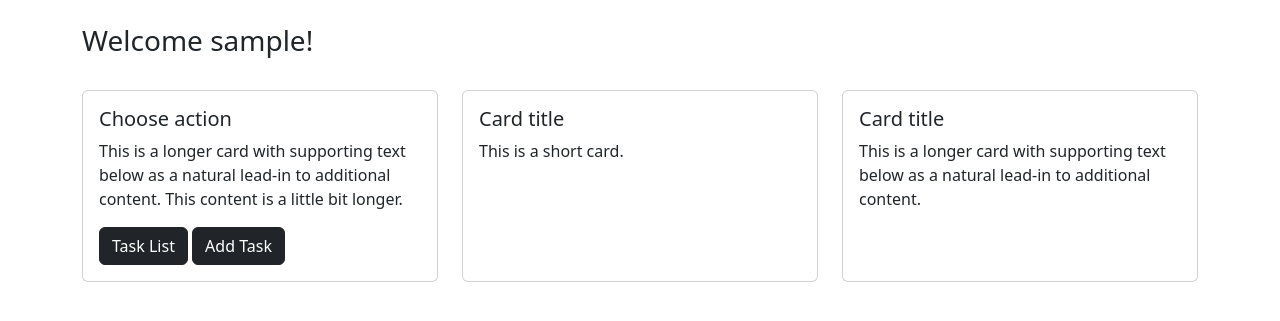
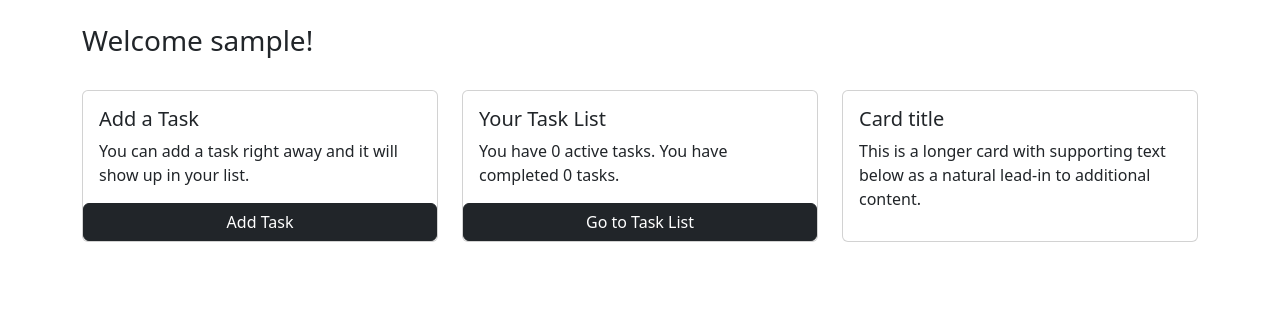
Before and after one commit to kotolada/task_manager, a Django app: page / in a window 1280 px wide. Shown: the part 56-377 px from the top of the page. Run offline with Django 5.2, Linux system fonts and the light colour scheme; the visitor is signed in with stand-in values (Sample User, id 1); data that the repository does not hold is empty.

Commit message:
Modified the home page, added the completed tasks view

```diff
--- a/task_manager/forms.py
+++ b/task_manager/forms.py
@@ -59,4 +59,4 @@ class AddTaskForm(forms.ModelForm):
 
     class Meta:
         model = Task
-        exclude = ('task_status',)
+        exclude = ('task_status', 'user',)
--- a/task_manager/models.py
+++ b/task_manager/models.py
@@ -1,5 +1,6 @@
 from django.db import models
 from django.utils.translation import gettext_lazy as _
+from django.contrib.auth.models import User
 
 # Create your models here.
 class Task(models.Model):
@@ -8,6 +9,7 @@ class Task(models.Model):
         IN_PROGRESS = 'IN_PROGRESS', _('In Progress')
         DONE = 'DONE', _('Done')
 
+    user = models.ForeignKey(User, on_delete=models.CASCADE)
     task_name = models.CharField(max_length=100)
     task_description = models.TextField(blank=True, null=True)
     due_date = models.DateTimeField(blank=True, null=True)
--- a/task_manager/templates/home.html
+++ b/task_manager/templates/home.html
@@ -10,19 +10,30 @@
     <div class="col">
       <div class="card h-100">
         <div class="card-body">
-          <h5 class="card-title">Choose action</h5>
-          <p class="card-text">This is a longer card with supporting text below as a natural lead-in to additional content. This content is a little bit longer.</p>
-          <a href="{% url 'task_list' %}" class="btn btn-dark">Task List</a>
-          <a href="{% url 'add_task' %}" class="btn btn-dark">Add Task</a>
+          <h5 class="card-title">Add a Task</h5>
+          <p class="card-text">You can add a task right away and it will show up in your list.</p>
         </div>
+        <a href="{% url 'add_task' %}" class="btn btn-dark">Add Task</a>
       </div>
     </div>
     <div class="col">
       <div class="card h-100">
         <div class="card-body">
-          <h5 class="card-title">Card title</h5>
-          <p class="card-text">This is a short card.</p>
+            <h5 class="card-title">Your Task List</h5>
+            <p class="card-text">
+                {% if total_active == 1 %}
+                    You have {{ total_active }} active task.
+                {% else %}
+                    You have {{ total_active }} active tasks.
+                {% endif %}
+                {% if total_completed == 1 %}
+                    You have completed {{ total_completed }} task.
+                {% else %}
+                    You have completed {{ total_completed }} tasks.
+                {% endif %}
+            </p>
         </div>
+        <a href="{% url 'task_list' %}" class="btn btn-dark">Go to Task List</a>
       </div>
     </div>
     <div class="col">
--- a/task_manager/urls.py
+++ b/task_manager/urls.py
@@ -9,6 +9,7 @@ urlpatterns = [
     path('add_task/', views.add_task, name='add_task'),
     path('task_list/', views.task_list, name='task_list'),
     path('edit_task/<int:pk>', views.edit_task, name='edit_task'),
-    path('delete_task/<int:pk>', views.delete_task, name='delete_task')
+    path('delete_task/<int:pk>', views.delete_task, name='delete_task'),
+    path('completed_tasks/', views.completed_tasks, name='completed_tasks'),
 
 ]
--- a/task_manager/views.py
+++ b/task_manager/views.py
@@ -4,10 +4,13 @@ from django.contrib import messages
 from .forms import RegisterUserForm, AddTaskForm
 from .models import Task
 from django.contrib.auth.decorators import login_required
+from django.utils import timezone
 
 
 def home(request):
-    return render(request, 'home.html')
+    total_active = Task.objects.filter(user=request.user, task_status=Task.Status.IN_PROGRESS).count()
+    total_completed = Task.objects.filter(user=request.user, task_status=Task.Status.DONE).count()
+    return render(request, 'home.html', {'total_active': total_active, 'total_completed': total_completed})
 
 
 
@@ -52,7 +55,9 @@ def add_task(request):
     if request.method == "POST":
         form = AddTaskForm(request.POST)
         if form.is_valid():
-            form.save()
+            task = form.save(commit=False)
+            task.user = request.user
+            task.save()
             messages.success(request, "Task added successfully!")
             return redirect('task_list')
     else:
@@ -88,12 +93,33 @@ def delete_task(request, pk):
 def task_list(request):
     if request.method == "POST":
         task_id = request.POST.get('id')
-        task = Task.objects.get(id=task_id)
-        task.task_status = Task.Status.DONE  # Change status to Done
-        task.save()
-        tasks = Task.objects.filter(task_status=Task.Status.IN_PROGRESS)
-        messages.success(request, "Task marked as Done!")
+        try:
+            task = Task.objects.get(id=task_id, user=request.user)  # Filter by user
+            task.task_status = Task.Status.DONE  # Mark as Done
+            task.save()
+            messages.success(request, f"Task '{task.task_name}' marked as Done!")
+        except Task.DoesNotExist:
+            messages.error(request, "Task not found or you don't have permission to update it.")
         return redirect('task_list')
 
-    tasks = Task.objects.filter(task_status=Task.Status.IN_PROGRESS)
-    return render(request, 'task_list.html', {'tasks': tasks})
+    now = timezone.now()
+    tasks = Task.objects.filter(user=request.user, task_status=Task.Status.IN_PROGRESS)
+    tasks = tasks.order_by('due_date')
+    return render(request, 'task_list.html', {'tasks': tasks, 'now': now})
+
+@login_required
+def completed_tasks(request):
+    if request.method == "POST":
+        task_id = request.POST.get('id')
+        try:
+            task = Task.objects.get(id=task_id, user=request.user)  # Filter by user
+            task.task_status = Task.Status.IN_PROGRESS  # Mark as Done
+            task.save()
+            messages.success(request, f"Task '{task.task_name}' moved back to the active list!")
+        except Task.DoesNotExist:
+            messages.error(request, "Task not found or you don't have permission to update it.")
+        return redirect('task_list')
+
+    tasks = Task.objects.filter(user=request.user, task_status=Task.Status.DONE)
+    tasks = tasks.order_by('-due_date')
+    return render(request, 'completed_tasks.html', {'tasks': tasks})
```
Also changed, not shown: task_manager/templates/completed_tasks.html (added, +29 -0 lines), task_manager/templates/task_list.html (+20 -4 lines), task_manager/migrations/0003_task_user.py (added).
